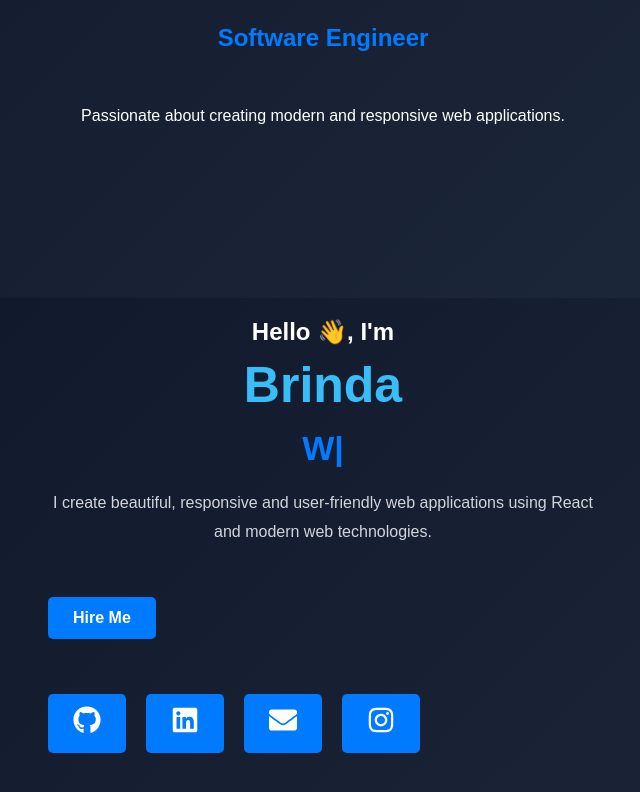
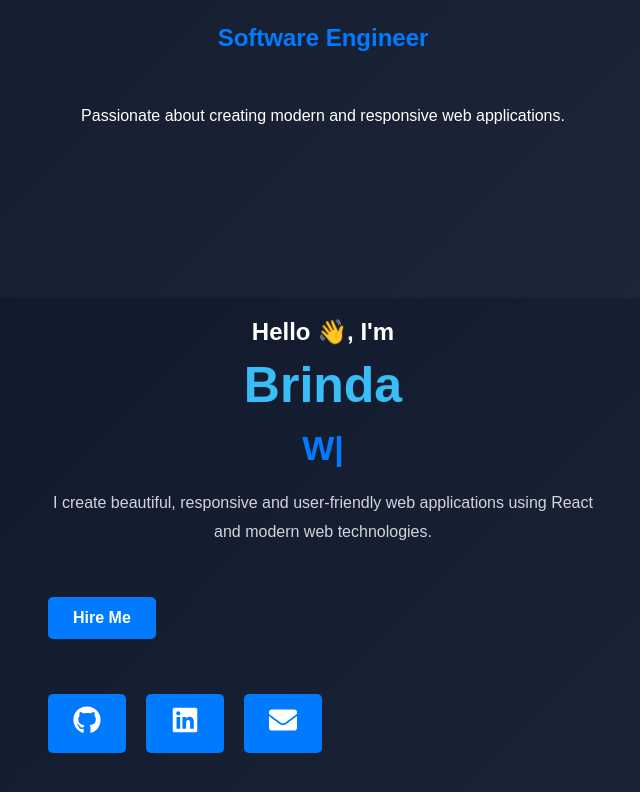
Before and after one commit to brinda169/durga, a React (Vite) app: page / in a window 1280 px wide. Shown: the part 502-1294 px from the top of the page, without its empty margins (317-957 px from the left). Built offline with nearby package versions, Linux system fonts and the light colour scheme.

Commit message:
updated hero section

```diff
--- a/src/components/Hero.jsx
+++ b/src/components/Hero.jsx
@@ -5,7 +5,6 @@ import {
   FaGithub,
   FaLinkedin,
   FaEnvelope,
-  FaInstagram,
 } from "react-icons/fa";
 import "../assets/styles/hero.css";
 
@@ -96,13 +95,7 @@ function Hero() {
             <FaEnvelope />
           </a>
 
-          <a
-            href="https://www.instagram.com/tech_by_brinda/"
-            target="_blank"
-            rel="noreferrer"
-          >
-            <FaInstagram />
-          </a>
+
         </div>
       </motion.div>
 
```
